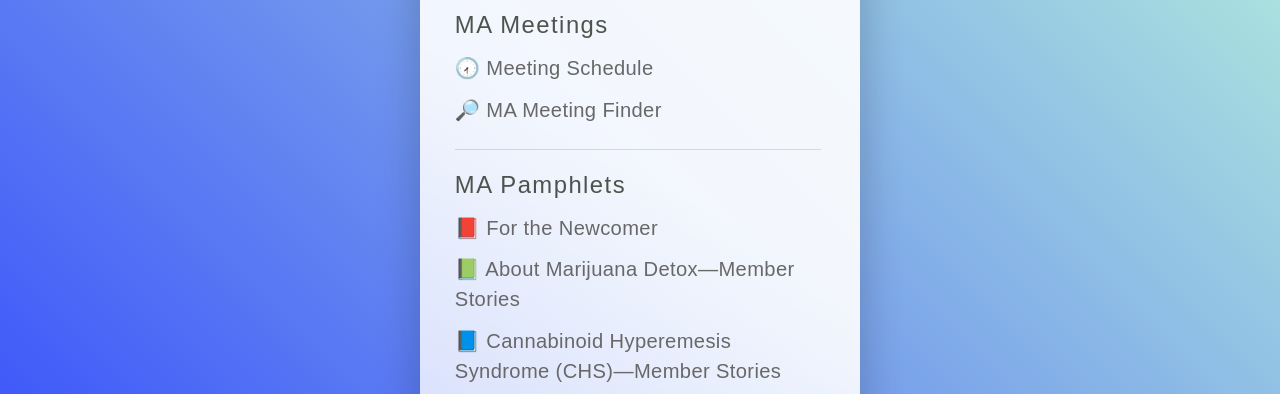
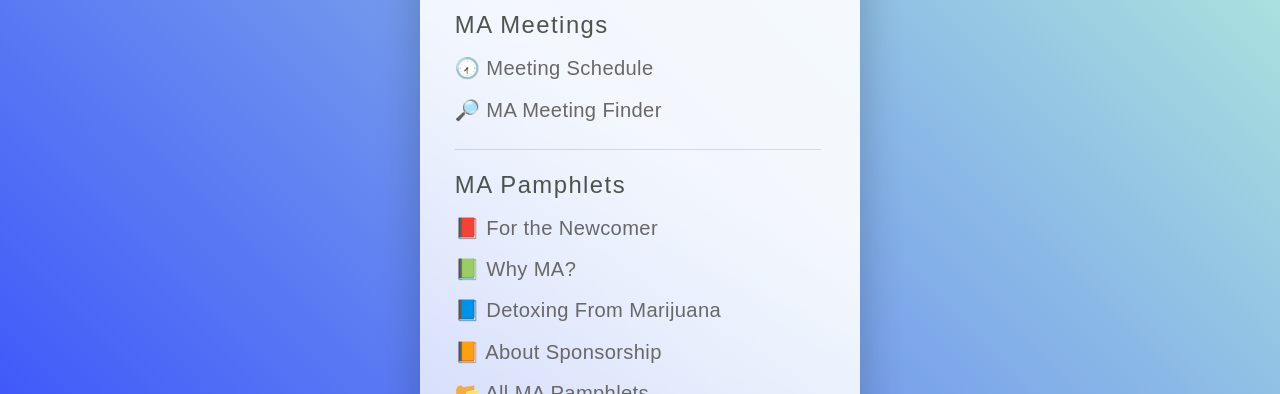
Before and after one commit to stream-enterer/welcome-page, a plain HTML site: page index.html in a window 1280 px wide. Shown: the part 376-770 px from the top of the page. Drawn offline with Linux system fonts and the light colour scheme; a web font is replaced by a local one.

Commit message:
revert changes

```diff
--- a/index.html
+++ b/index.html
@@ -829,26 +829,26 @@
           <ul id="links04" class="style1 links">
             <li class="n01">
               <a
-                href="https://drive.google.com/file/d/1CDwlgqUWRS1gds_0-F8McUO_3w1vJ5ky/view?usp=sharing"
+                href="https://drive.google.com/file/d/1gLAV9ly4d7jpdxG7WS5owxTZHu2BocCA/view"
                 >📕 For the Newcomer</a
               >
             </li>
             <li class="n02">
               <a
-                href="https://drive.google.com/file/d/1rgxm7vgPwav7Gg8Xe49FB-ixnRJkBTE3/view?usp=sharing"
-                >📗 About Marijuana Detox—Member Stories</a
+                href="https://drive.google.com/file/d/1Gi5GlzPtuSrtR_qBatK1n7PvPsGMEyJF/view"
+                >📗 Why MA?</a
               >
             </li>
             <li class="n03">
               <a
-                href="https://drive.google.com/file/d/1IbIVR4gXMZ5WNeFkK08dx7OW0NDkX_jx/view?usp=sharing"
-                >📘 Cannabinoid Hyperemesis Syndrome (CHS)—Member Stories</a
+                href="https://drive.google.com/file/d/1opHtBW8pUMM0J_tCfQG_5KAXyUR0yXnq/view"
+                >📘 Detoxing From Marijuana</a
               >
             </li>
             <li class="n04">
               <a
-                href="https://drive.google.com/file/d/1tFaJvEWiuPoFMXQALeCgp1IzqN_59vId/view?usp=sharing"
-                >📙 A Doctor's Opinion about Marijuana Addiction</a
+                href="https://drive.google.com/file/d/1_viLyM9ZTvQy1qo3wrfL5I9sQpXlvh9H/view"
+                >📙 About Sponsorship</a
               >
             </li>
             <li class="n05">
```
